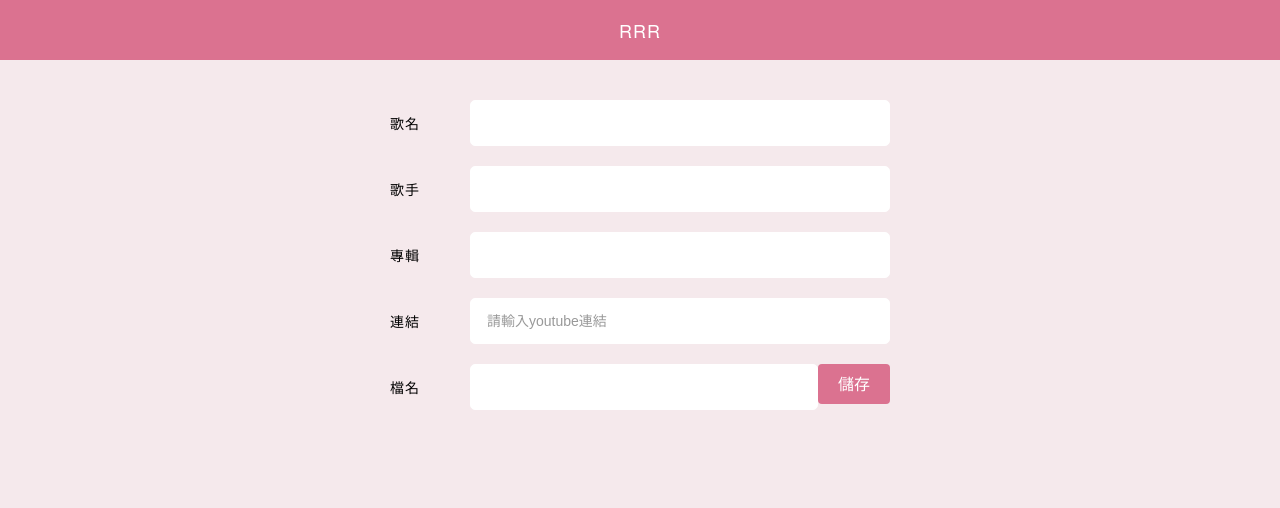
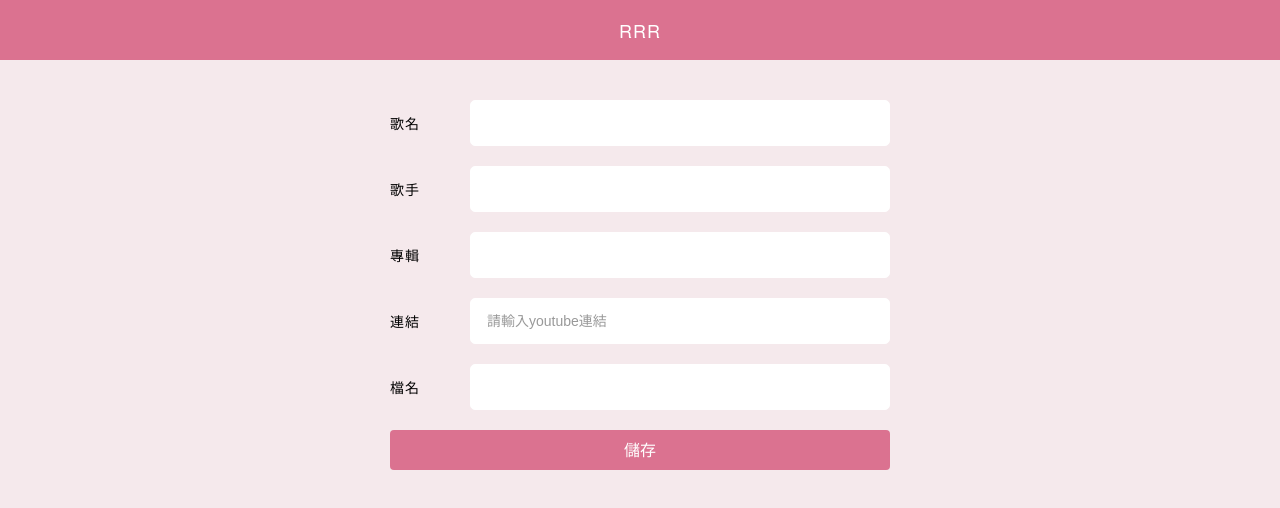
Before and after one commit to JessicaHuang210/read-sound, a React (Create React App) app: page /editSong/1 in a window 1280 px wide. Shown: the top 508 px of the page. Built offline with nearby package versions, Linux system fonts and the light colour scheme; no server answers.

Commit message:
編輯歌曲畫面微調

```diff
--- a/src/components/Form.js
+++ b/src/components/Form.js
@@ -29,4 +29,6 @@ export const FormAction = styled.div`
   margin-bottom: 2rem;
   display: flex;
   flex: 1 1 auto;
+  justify-content: center;
+  width: ${prop => (prop.block ? "100%" : "")};
 `;
--- a/src/pages/AddSong.js
+++ b/src/pages/AddSong.js
@@ -26,7 +26,7 @@ class AddSong extends Component {
   render() {
     const { name, singer, album, fileName } = this.state;
     return (
-      <FormWrap>
+      <FormWrap inline>
         <FormItem>
           <InputText
             type="text"
--- a/src/pages/EditSong.js
+++ b/src/pages/EditSong.js
@@ -44,9 +44,9 @@ class EditSong extends Component {
           <FormLabel>檔名</FormLabel>
           <InputText defaultValue={fileName} />
         </FormItem>
-        <div>
-          <Button>儲存</Button>
-        </div>
+        <FormAction block>
+          <Button block>儲存</Button>
+        </FormAction>
       </FormWrap>
     );
   }
```
